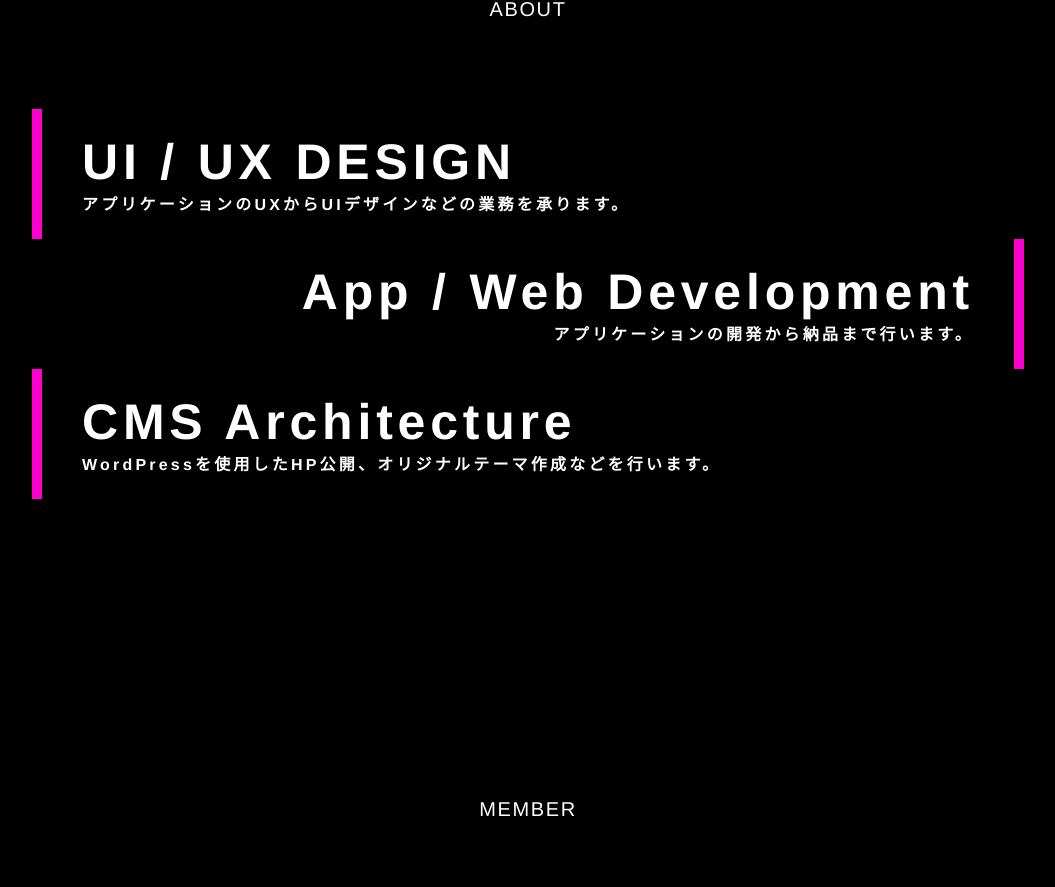
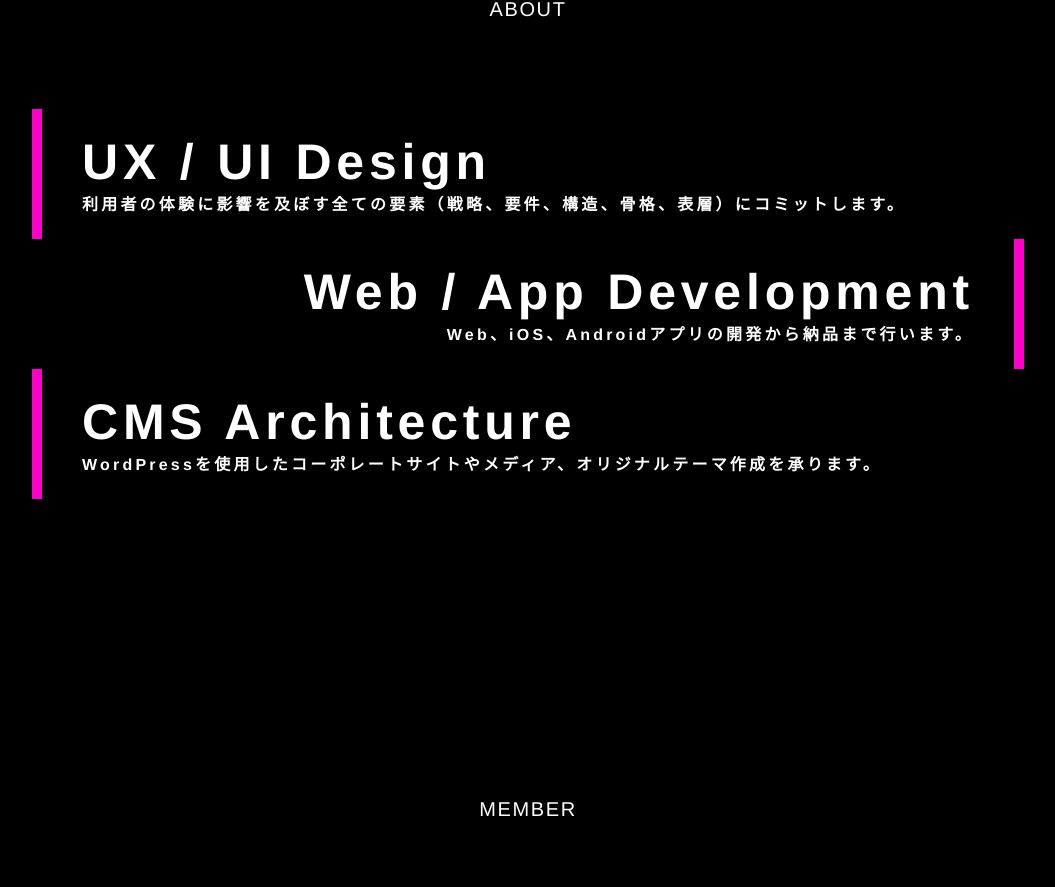
Before and after one commit to IZUMIRU/millcrepe, a React (Create React App) app: page / in a window 1280 px wide. Shown: the part 891-1778 px from the top of the page, without its empty margins (112-1167 px from the left). Built offline with nearby package versions, Linux system fonts and the light colour scheme.

Commit message:
doc: ABOUT変更

```diff
--- a/src/pages/about/About.js
+++ b/src/pages/about/About.js
@@ -17,20 +17,20 @@ class About extends Component {
           </Contents>
           <Contents>
             <LeftBar>
-              <H2>UI / UX DESIGN</H2><br />
-              <Text>アプリケーションのUXからUIデザインなどの業務を承ります。</Text>
+              <H2>UX / UI Design</H2><br />
+              <Text>利用者の体験に影響を及ぼす全ての要素（戦略、要件、構造、骨格、表層）にコミットします。</Text>
             </LeftBar>
           </Contents>
           <Contents>
             <RightBar>
-              <H2>App / Web Development</H2><br />
-              <Text>アプリケーションの開発から納品まで行います。</Text>
+              <H2>Web / App Development</H2><br />
+              <Text>Web、iOS、Androidアプリの開発から納品まで行います。</Text>
             </RightBar>
           </Contents>
           <Contents>
             <LeftBar>
               <H2>CMS Architecture</H2><br />
-              <Text>WordPressを使用したHP公開、オリジナルテーマ作成などを行います。</Text>
+              <Text>WordPressを使用したコーポレートサイトやメディア、オリジナルテーマ作成を承ります。</Text>
             </LeftBar>
           </Contents>
         </ContentWrapper>
```
